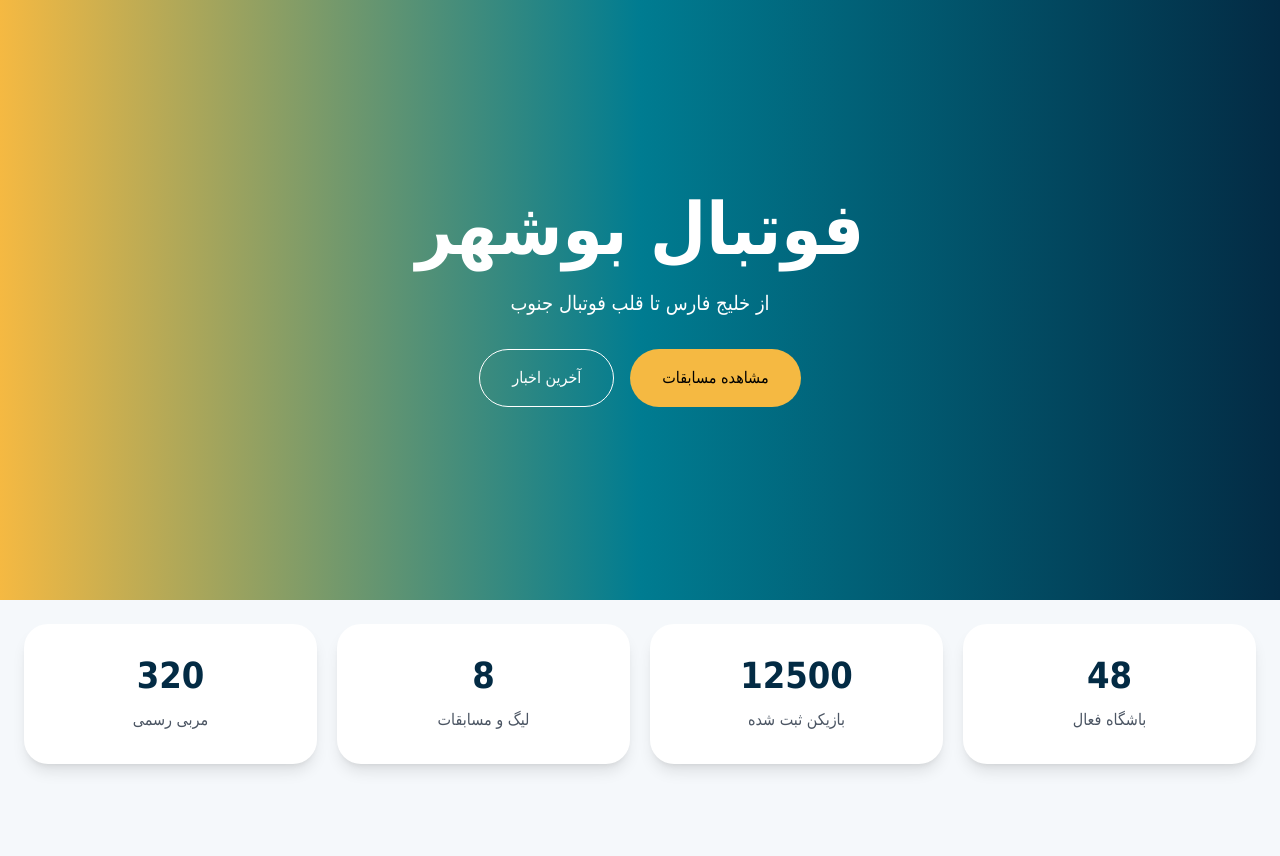
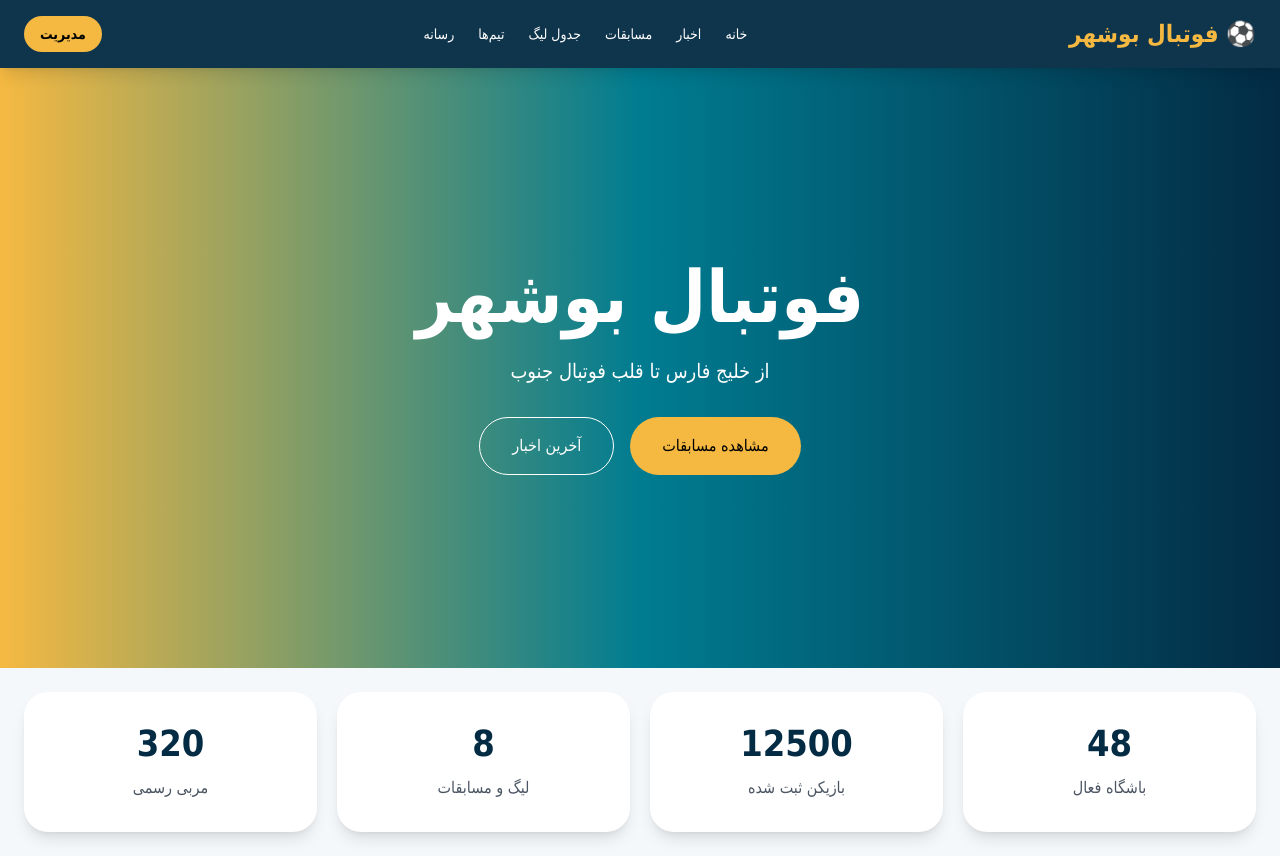
Before and after one commit to mdarzand0315-sys/football-bushehr-v2, a Next.js app: page / in a window 1280 px wide. Before the commit the page ends 800 px from the top, so only its background shows below. Built offline with nearby package versions, Linux system fonts and the light colour scheme.

Commit message:
Add global football header layout

```diff
--- a/app/layout.tsx
+++ b/app/layout.tsx
@@ -1,5 +1,5 @@
-
 import './globals.css'
+import Header from '../components/Header'
 
 export const metadata = {
  title:'فوتبال بوشهر',
@@ -9,7 +9,10 @@ export const metadata = {
 export default function RootLayout({children}:{children:React.ReactNode}){
  return (
   <html lang="fa" dir="rtl">
-   <body>{children}</body>
+   <body>
+    <Header />
+    {children}
+   </body>
   </html>
  )
 }
```
